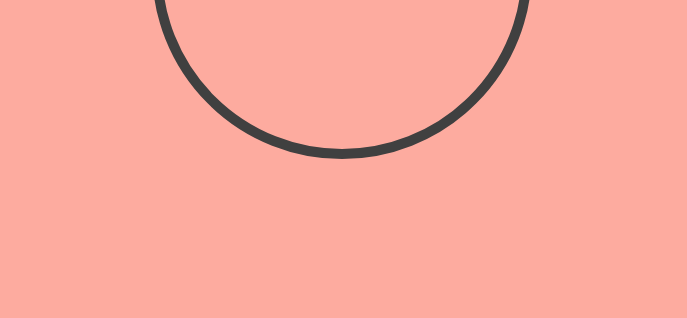
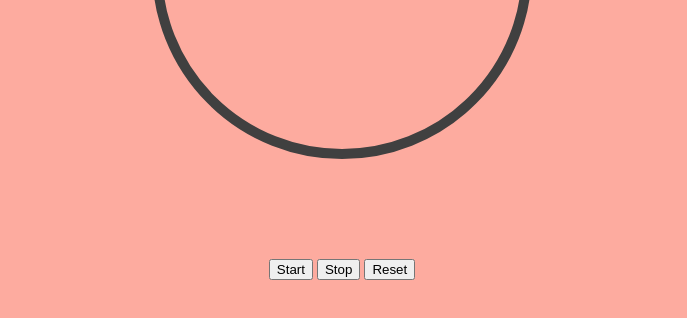
Before and after one commit to Sirinya-K/JavaScript-projects-practice, a plain HTML site: page Projects/Stopwatch/index.html in a window 1280 px wide. Shown: the part 486-804 px from the top of the page, without its empty margins (298-985 px from the left). Drawn offline with Linux system fonts and the light colour scheme.

Commit message:
modified ver

```diff
--- a/Projects/Stopwatch/index.html
+++ b/Projects/Stopwatch/index.html
@@ -7,5 +7,8 @@
     <div id="wrapper">
         <h1>STOPWATCH</h1>
         <p id="circle"><span id="seconds">00</span>:<span id="tens">00</span></p>
+        <button id="start-button">Start</button>
+        <button id="stop-button">Stop</button>
+        <button id="reset-button">Reset</button>
     </div>
 </body>
```
